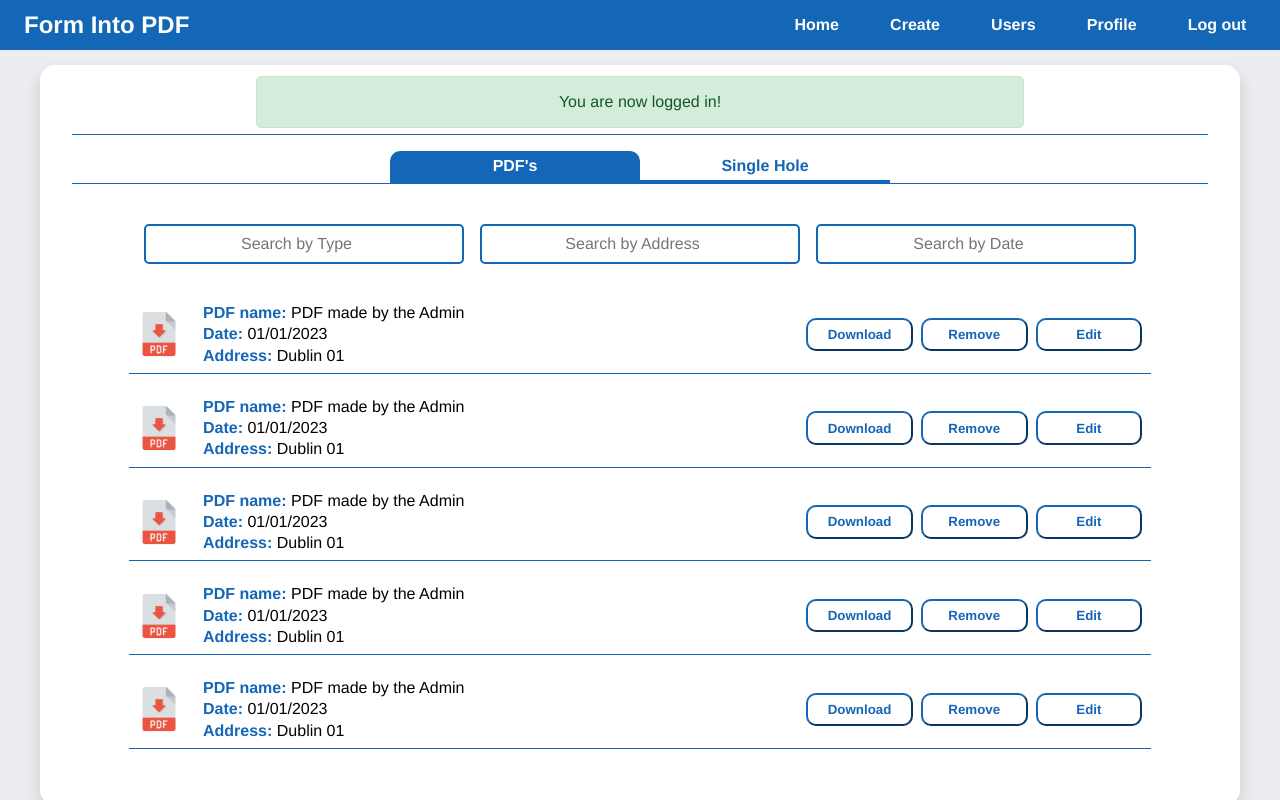
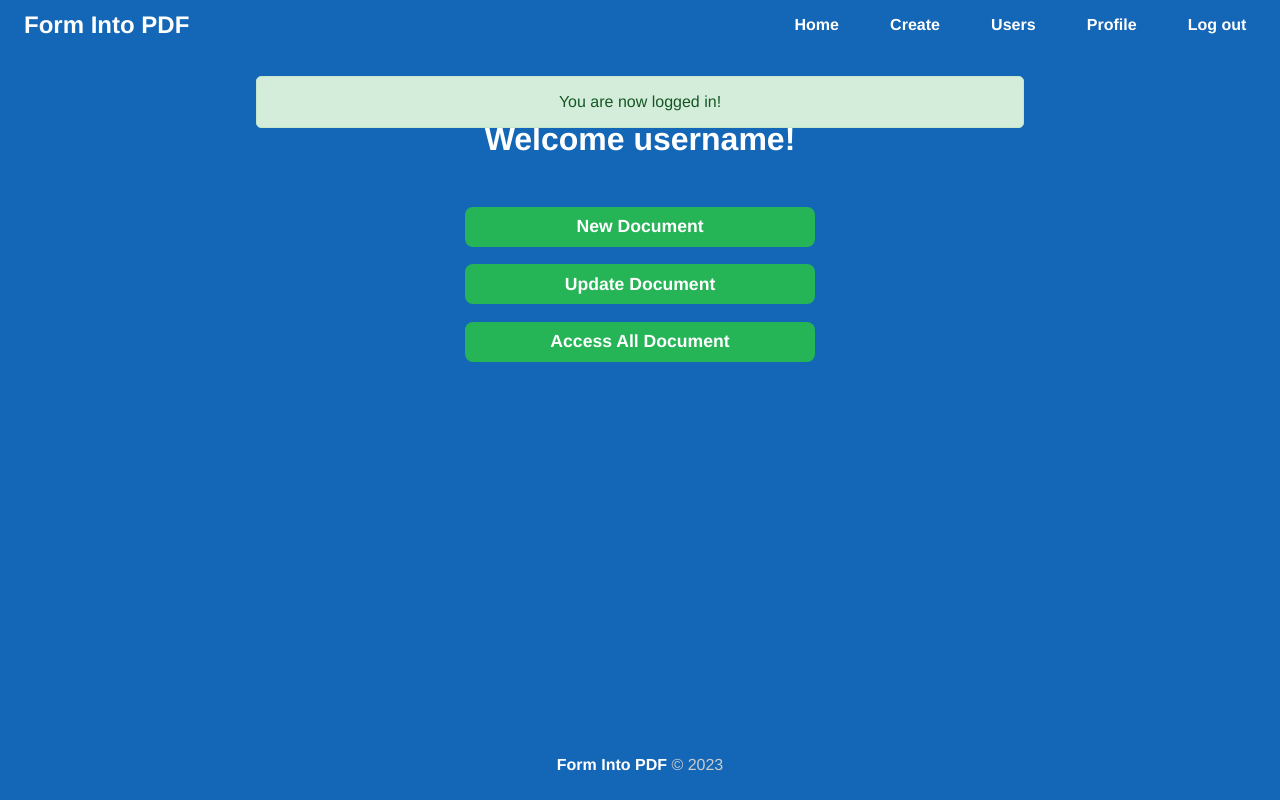
Before and after one commit to sbritobreno/FormIntoPDF-FrontEnd, a React (Create React App) app: page /login in a window 1280 px wide. Both pictures are taken after typing "name@example.com", "Sample123" into the empty fields and a click on the input "Login". Shown: the top 800 px of the page. Built offline with nearby package versions, Linux system fonts and the light colour scheme.

Commit message:
Create a HomeSelector page

```diff
--- a/src/App.js
+++ b/src/App.js
@@ -26,6 +26,7 @@ import CompleteEditPdf from "./components/pages/PDF/Edit/CompleteEditPdf";
 
 // context
 import { UserProvider } from "./context/UserContext";
+import HomeSelector from "./components/HomeSelector/HomeSelector";
 
 function App() {
   const isMobile = useMediaQuery({ maxWidth: 767 });
@@ -38,7 +39,8 @@ function App() {
           <Message />
           <Container>
             <Routes>
-              <Route path="/FormIntoPDF-FrontEnd" element={<Home />} />
+              <Route path="/FormIntoPDF-FrontEnd/home" element={<Home />} />
+              <Route path="/FormIntoPDF-FrontEnd" element={<HomeSelector />} />
               <Route path="/login" element={<Login />} />
               <Route path="/user/new" element={<NewUser />} />
               <Route path="/user/all_users" element={<Users />} />
--- /dev/null
+++ b/src/components/HomeSelector/HomeSelector.js
@@ -0,0 +1,37 @@
+import styles from "./HomeSelector.module.css";
+import { useEffect } from "react";
+import { useNavigate } from "react-router-dom";
+
+function HomeSelector() {
+  const navigate = useNavigate();
+
+  useEffect(() => {
+    // Anything in here is fired on component mount.
+    document.body.style.backgroundColor = "#1466B6";
+    document.querySelector("main").style.backgroundColor = "#1466B6";
+    document.querySelector("main").style.boxShadow = "unset";
+
+    return () => {
+      // Anything in here is fired on component unmount.
+      document.body.style.backgroundColor = "#EBEDF0";
+      document.querySelector("main").style.backgroundColor = "#fff";
+      document.querySelector("main").style.boxShadow =
+        "0 0.5rem 1rem rgb(0 0 0 / 15%)";
+    };
+  }, []);
+
+  return (
+    <section className={styles.homeselector_section}>
+      <div className={styles.heading}>
+        <h1>Welcome {"username"}!</h1>
+      </div>
+      <div className={styles.btns_container}>
+        <button onClick={navigate("")}>New Document</button>
+        <button onClick={navigate("")}>Update Document</button>
+        <button onClick={navigate("")}>Access All Document</button>
+      </div>
+    </section>
+  );
+}
+
+export default HomeSelector;
--- /dev/null
+++ b/src/components/HomeSelector/HomeSelector.module.css
@@ -0,0 +1,34 @@
+.homeselector_section {
+  text-align: center;
+}
+
+.heading {
+  margin: 2.5em;
+  text-align: center;
+}
+
+.heading h1 {
+  color: #fff;
+}
+
+.btns_container {
+  display: flex;
+  flex-direction: column;
+}
+
+.btns_container button {
+  border-radius: 8px;
+  background-color: #25b456;
+  color: #fff;
+  border: none;
+  width: 350px;
+  height: 2.5rem;
+  cursor: pointer;
+  font-size: 1.1em;
+  font-weight: bold;
+  margin: 0.5em auto;
+}
+
+.btns_container button:hover {
+  background-color: #1c8a42;
+}
--- a/src/components/layout/Footer.module.css
+++ b/src/components/layout/Footer.module.css
@@ -5,7 +5,6 @@
   justify-content: center;
   background-color: var(--primary-color);
   color: #ccc;
-  border-top: 1px solid #ccc;
 }
 
 .bold {
--- a/src/components/pages/Auth/Login.js
+++ b/src/components/pages/Auth/Login.js
@@ -1,4 +1,4 @@
-import { useState, useContext } from "react";
+import { useState, useContext, useEffect } from "react";
 import Input from "../../form/Input";
 import { Link } from "react-router-dom";
 import styles from "./Login.module.css";
@@ -7,6 +7,16 @@ import { Context } from "../../../context/UserContext";
 function Login() {
   const [user, setUser] = useState({});
   const { login, resetPassword } = useContext(Context);
+
+  useEffect(() => {
+    // Anything in here is fired on component mount.
+    document.body.style.overflowY = "hidden";
+
+    return () => {
+      // Anything in here is fired on component unmount.
+      document.body.style.overflowY = "unset";
+    };
+  }, []);
 
   function handleChange(e) {
     setUser({ ...user, [e.target.name]: e.target.value });
--- a/src/components/pages/Auth/Login.module.css
+++ b/src/components/pages/Auth/Login.module.css
@@ -2,6 +2,7 @@
   position: fixed;
   top: 0;
   left: 0;
+  right: 0;
   width: 100%;
   height: 100%;
   background-color: var(--primary-color);
@@ -53,4 +54,5 @@
 
 .form_container label {
     color: #fff;
+    text-align: left;
   }
--- a/src/index.css
+++ b/src/index.css
@@ -8,6 +8,7 @@
 
 body {
   background-color: #EBEDF0;
+  overflow-x: hidden;
 }
 
 h1 {
```
